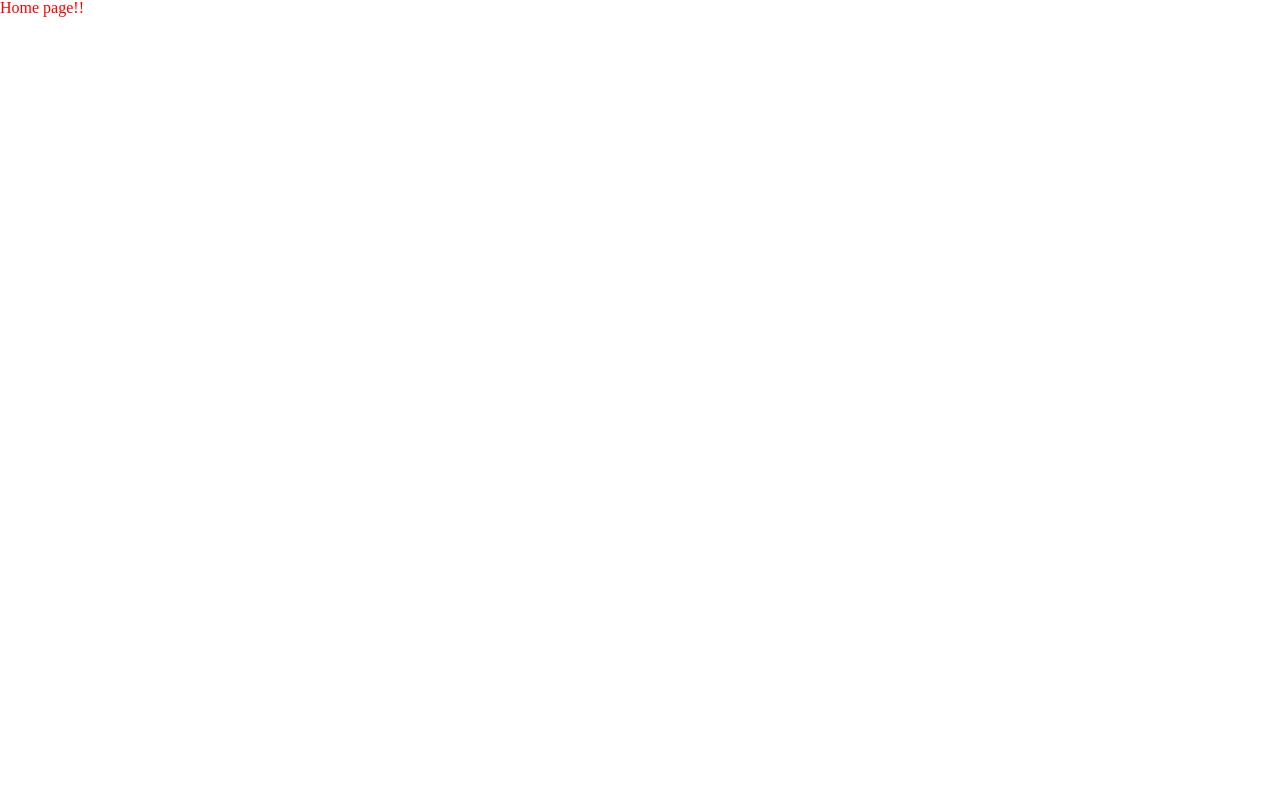
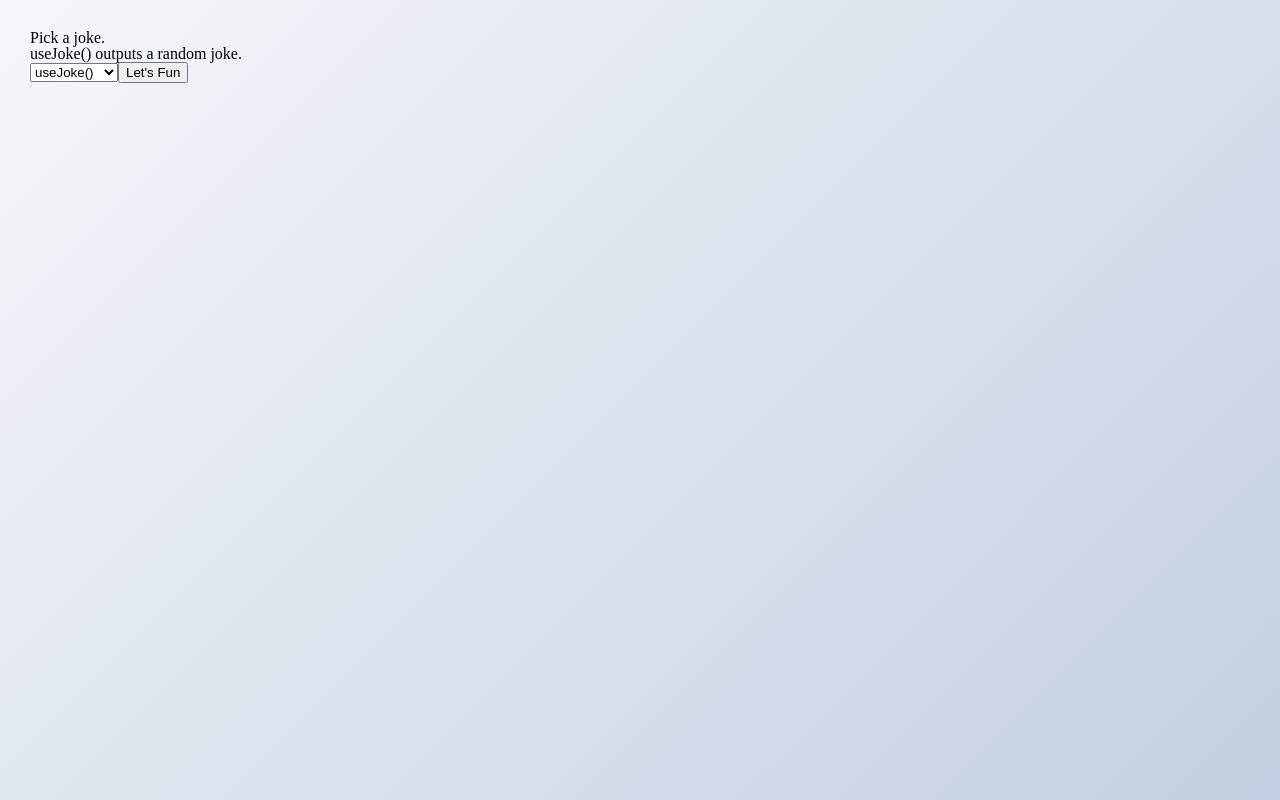
Before and after one commit to Mirrer1/UseJoke_Hook, a React (Create React App) app: page / in a window 1280 px wide. Built offline with nearby package versions, Linux system fonts and the light colour scheme.

Commit message:
Tag: Joke page

```diff
--- a/src/pages/Home.tsx
+++ b/src/pages/Home.tsx
@@ -1,7 +1,27 @@
-import React from 'react';
+import React, { useCallback } from 'react';
 
 const Home = () => {
-  return <div>Home page!!</div>;
+  const onChangeJoke = useCallback((e: React.ChangeEvent) => {
+    console.log((e.target as HTMLInputElement).value);
+  }, []);
+
+  return (
+    <>
+      <header>Pick a joke.</header>
+      <p>useJoke() outputs a random joke.</p>
+
+      <select onChange={onChangeJoke}>
+        <option value="0">useJoke()</option>
+        <option value="1">useJoke(1)</option>
+        <option value="2">useJoke(2)</option>
+        <option value="3">useJoke(3)</option>
+        <option value="4">useJoke(4)</option>
+        <option value="5">useJoke(5)</option>
+      </select>
+
+      <button type="button">Let&apos;s Fun</button>
+    </>
+  );
 };
 
 export default Home;
--- a/src/style/GlobalStyle.ts
+++ b/src/style/GlobalStyle.ts
@@ -4,8 +4,15 @@ import reset from 'styled-reset';
 const GlobalStyles = createGlobalStyle`
   ${reset};
 
-  * {
-    color: red;
+  html, body {
+    min-height: 100%;
+    margin: 0;
+  }
+
+  body {
+    padding: 30px;
+    background-image: linear-gradient(135deg, #f5f7fa 0%, #c3cfe2 100%);
+    box-sizing: border-box;
   }
 `;
 
```
